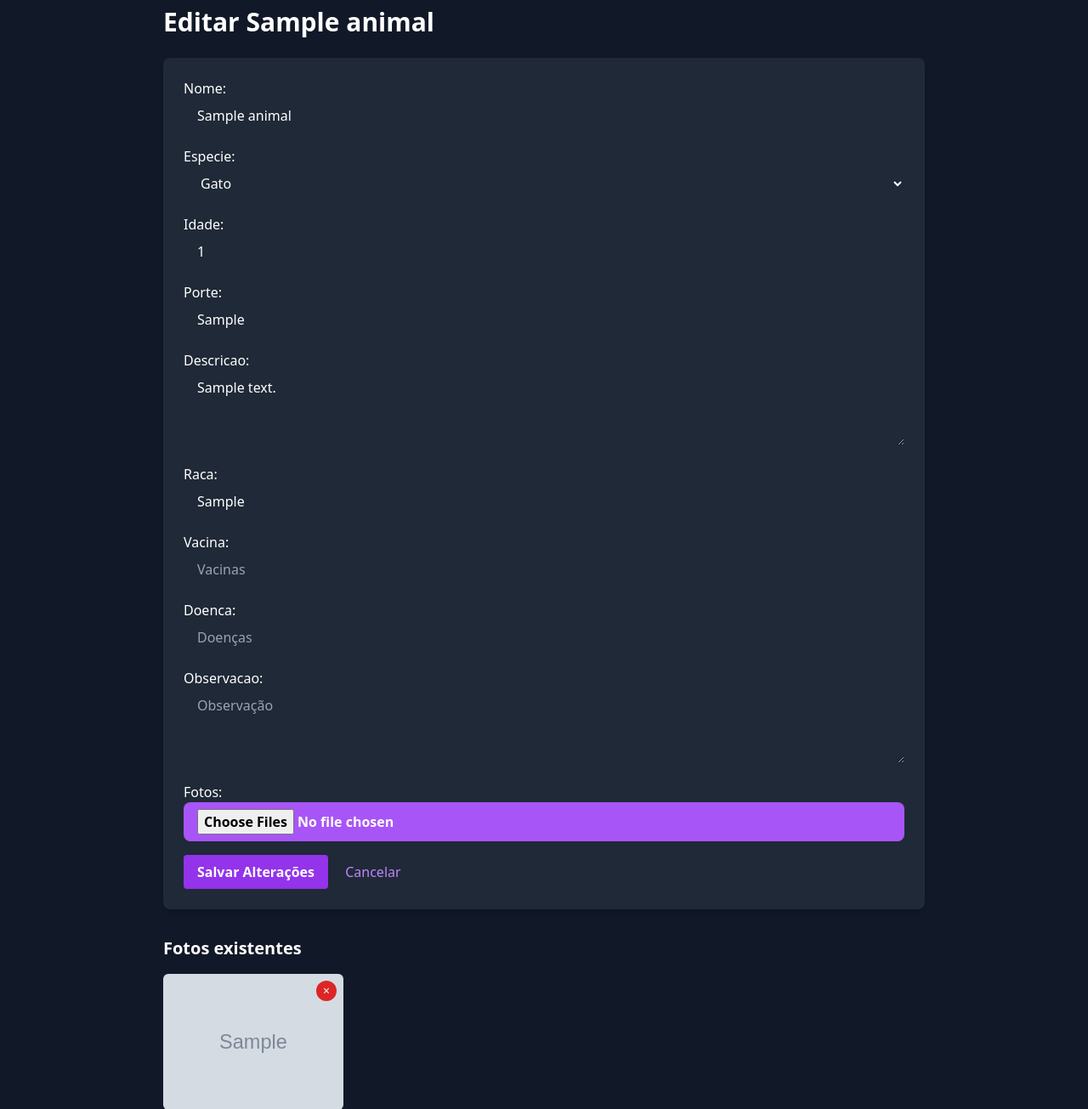
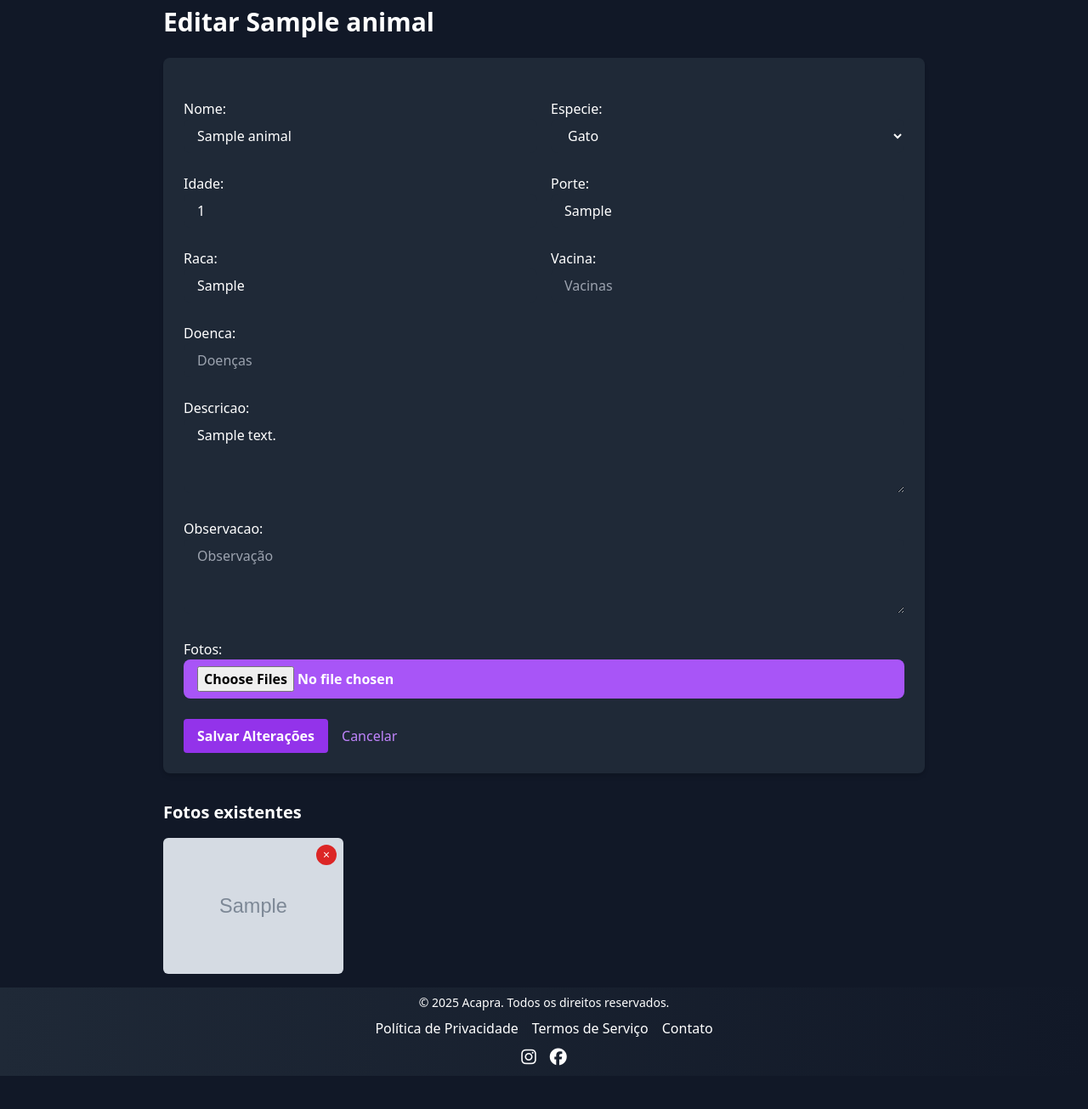
Before and after one commit to CristianoMafraJunior/Sistema-Acapra, a Django app: page /animal/1/editar/ in a window 1280 px wide. Shown: the part 96-1401 px from the top of the page at 85% size. After the commit the page ends 1362 px from the top, so only its background shows below. Run offline with Django 5.2, Linux system fonts and the light colour scheme; tables that the repository leaves empty hold one stand-in row (values such as "Sample post"); grey boxes marked "Sample" are stand-in pictures; style sheets or scripts are compiled from the project's sources.

Commit message:
[REF] acapra: Refatoração tela editar animal

```diff
--- a/acapra/templates/acapra/editar_animal.html
+++ b/acapra/templates/acapra/editar_animal.html
@@ -7,21 +7,62 @@
         <h1 class="text-3xl font-bold mb-6">Editar {{ animal.nome }}</h1>
         <form method="POST"
               enctype="multipart/form-data"
-              class="bg-gray-800 p-6 rounded-lg shadow-md">
+              class="bg-gray-800 p-6 rounded-lg shadow-md space-y-6">
             {% csrf_token %}
             {{ form.non_field_errors }}
-            {% for field in form.visible_fields %}
-                <div class="mb-4">
-                    {{ field.label_tag }}
-                    {{ field }}
-                    {% if field.errors %}<p class="text-red-500 text-sm">{{ field.errors|join:", " }}</p>{% endif %}
+            <div class="grid grid-cols-2 gap-4">
+                <div>
+                    {{ form.nome.label_tag }}
+                    {{ form.nome }}
                 </div>
-            {% endfor %}
-            <button type="submit"
-                    class="bg-purple-600 hover:bg-purple-700 text-white font-bold py-2 px-4 rounded">
-                Salvar Alterações
-            </button>
-            <a href="{% url 'DashboardAdmin' %}" class="ml-4 text-purple-400">Cancelar</a>
+                <div>
+                    {{ form.especie.label_tag }}
+                    {{ form.especie }}
+                </div>
+            </div>
+            <div class="grid grid-cols-2 gap-4">
+                <div>
+                    {{ form.idade.label_tag }}
+                    {{ form.idade }}
+                </div>
+                <div>
+                    {{ form.porte.label_tag }}
+                    {{ form.porte }}
+                </div>
+            </div>
+            <div class="grid grid-cols-2 gap-4">
+                <div>
+                    {{ form.raca.label_tag }}
+                    {{ form.raca }}
+                </div>
+                <div>
+                    {{ form.vacina.label_tag }}
+                    {{ form.vacina }}
+                </div>
+            </div>
+            <div>
+                {{ form.doenca.label_tag }}
+                {{ form.doenca }}
+            </div>
+            <div>
+                {{ form.descricao.label_tag }}
+                {{ form.descricao }}
+            </div>
+            <div>
+                {{ form.observacao.label_tag }}
+                {{ form.observacao }}
+            </div>
+            <div>
+                {{ form.fotos.label_tag }}
+                {{ form.fotos }}
+            </div>
+            <div class="flex items-center">
+                <button type="submit"
+                        class="bg-purple-600 hover:bg-purple-700 text-white font-bold py-2 px-4 rounded">
+                    Salvar Alterações
+                </button>
+                <a href="{% url 'DashboardAdmin' %}" class="ml-4 text-purple-400">Cancelar</a>
+            </div>
         </form>
         <div class="mt-8">
             <h2 class="text-xl font-semibold mb-4">Fotos existentes</h2>
```
